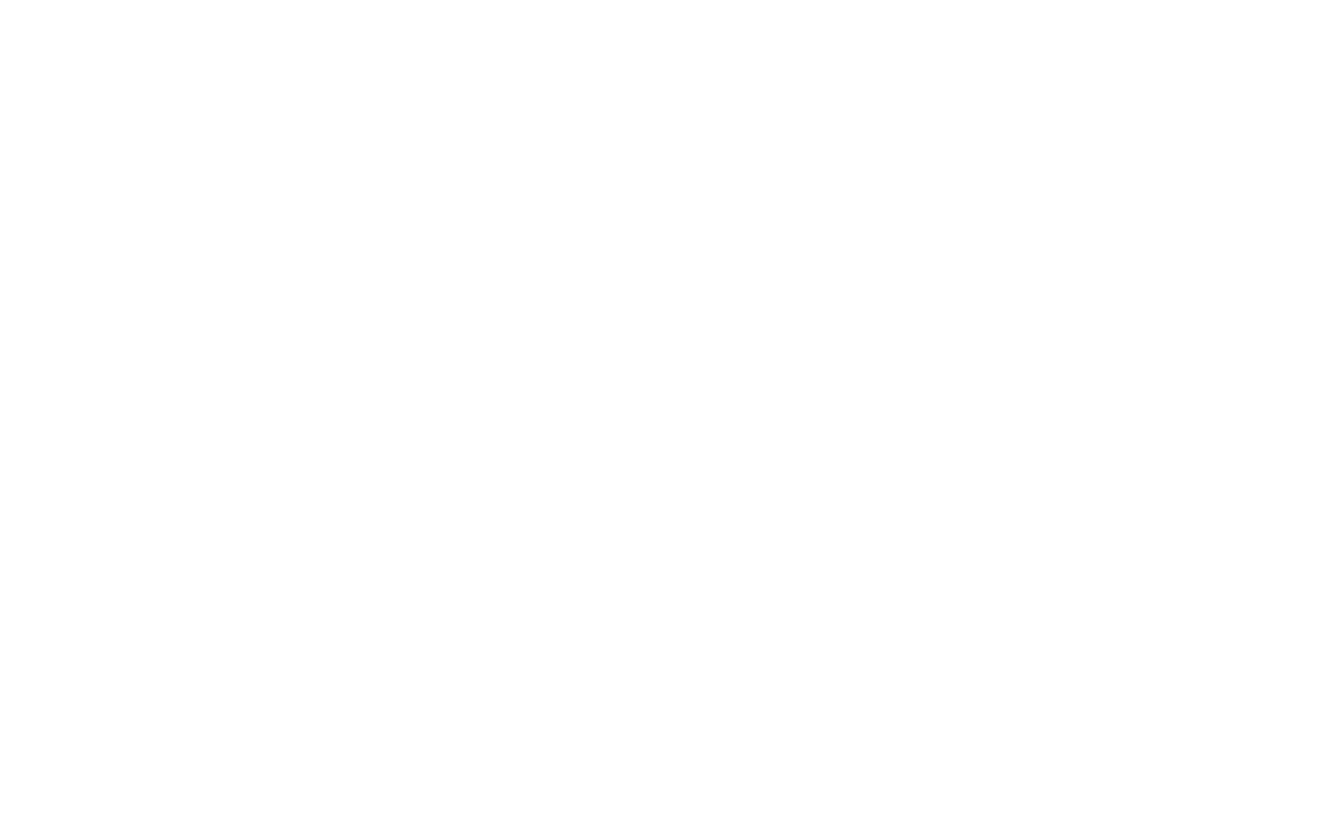
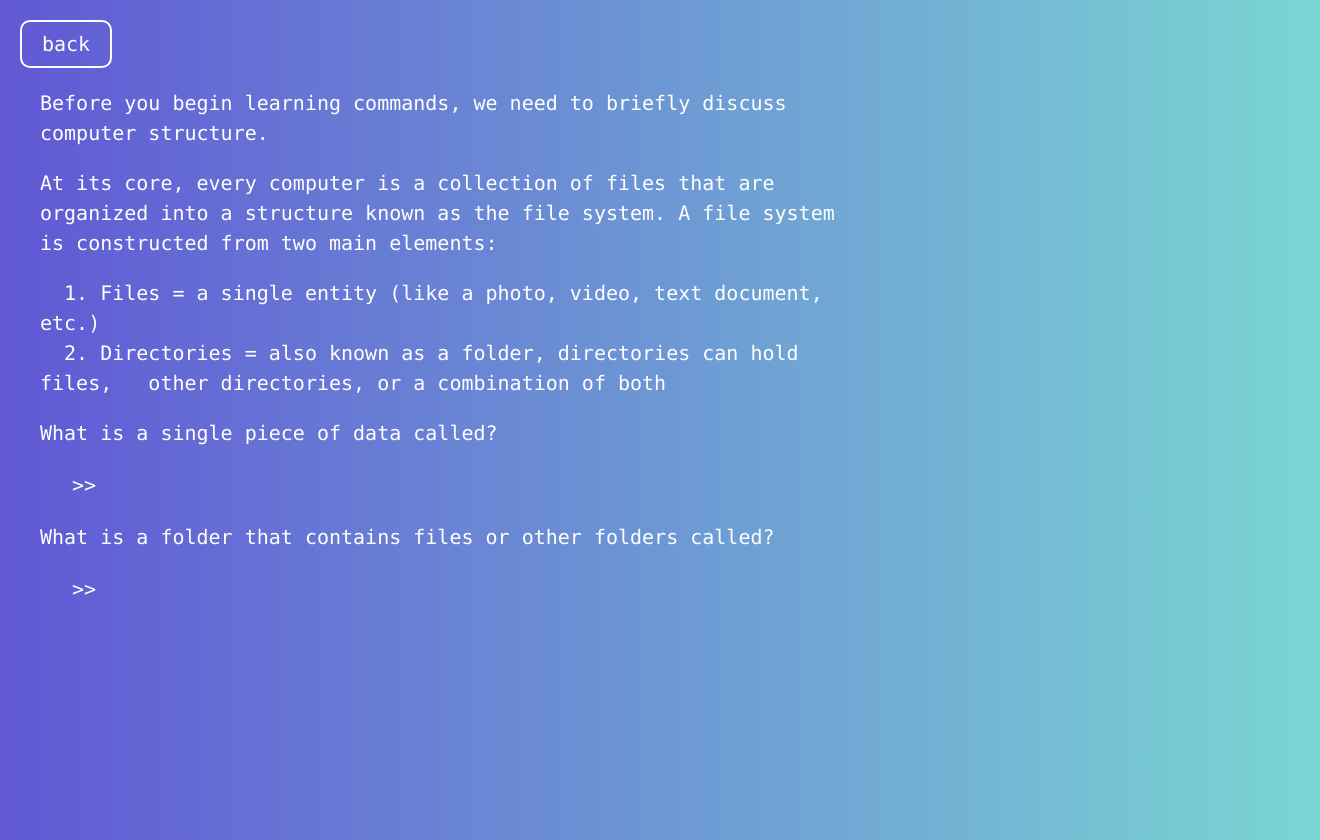
Before and after one commit to AlexiAndAbi/Navigator, a React (Vite) app in the folder Navigator/: page /Unit1-Level1-Page3 in a window 1280 px wide. Before the commit this address had no page. Shown: the whole page, 1320 px wide, since content can reach past the window. Before the commit the page ends 800 px from the top, so only its background shows below. Built offline with nearby package versions, Linux system fonts and the light colour scheme.

Commit message:
level1 pages 2-4

```diff
--- a/Navigator/src/App.jsx
+++ b/Navigator/src/App.jsx
@@ -3,7 +3,9 @@ import reactLogo from './assets/react.svg'
 import viteLogo from '/vite.svg'
 import './App.css'
 import Unit1 from "./pages/unit1/unit1";
-import Level2 from "./pages/unit1/Level2";
+import Page2 from "./pages/unit1/page2";
+import Page3 from "./pages/unit1/page3";
+import Page4 from "./pages/unit1/page4";
 import  Homepage  from "./pages/Homepage/Homepage";
 import TableContents from "./pages/TableContents/TableContents";
 import Testing from "./pages/Testing/Testing";
@@ -20,7 +22,9 @@ function App() {
         <Route path="/" element={<Homepage />} /> {/* Set the Home component for the root path */}
         <Route path="/Table-Of-Contents" element={<TableContents />} /> {/* Set the Home component for the root path */}
         <Route path="/Unit1-Level1" element= {<Unit1 />} />
-        <Route path="/Unit1-Level2" element={<Level2 />} />
+        <Route path="/Unit1-Level1-Page2" element={<Page2 />} />
+        <Route path="/Unit1-Level1-Page3" element={<Page3 />} />
+        <Route path="/Unit1-Level1-Page4" element={<Page4 />} />
         <Route path="/Testing" element= {<Testing />} />
         <Route path="/Prompts" element= {<Prompts />} />
         <Route path="/Unit1-Contents" element= {<Unit1contents />} />
--- a/Navigator/src/pages/unit1/Level2.jsx
+++ b/Navigator/src/pages/unit1/page2.jsx
@@ -2,7 +2,7 @@ import React, { useState } from 'react';
 import './unit1.css';
 import { useNavigate } from 'react-router-dom';
 
-function Level2() {
+function Page2() {
   const navigate = useNavigate();
   const [userInput, setUserInput] = useState(''); // State to store user input
   const [showContinue, setShowContinue] = useState(false); // State to manage the visibility of the Continue button
@@ -17,8 +17,12 @@ function Level2() {
     navigate('/Unit1-Level1');
   };
 
+  const handleNavigation2 = () => {
+    navigate('/Unit1-Level1-page3');
+  };
+
   const handleKeyPress = (e) => {
-    if (e.key === 'Enter') {
+    if (e.key === 'Enter' || e.key === 'Tab') {
       checkAnswer(); // Check answer when Enter is pressed
     }
   };
@@ -46,7 +50,7 @@ function Level2() {
                 type="text"
                 style={{
                   fontSize: "20px",
-                  color: "white"
+                  color: "white",
                 }}
                 className="input-box"
                 value={userInput}
@@ -57,7 +61,7 @@ function Level2() {
         {/* Feedback displayed below */}
         {/* Show the Continue button if the answer is correct */}
         {showContinue && (
-          <button className="navigate-button fade-in" style={{ border: '2px solid white' }}>
+          <button className="navigate-button fade-in" onClick={handleNavigation2} style={{ border: '2px solid white' }}>
             continue
           </button>
         )}
@@ -66,4 +70,4 @@ function Level2() {
   );
 }
 
-export default Level2;
+export default Page2;
--- /dev/null
+++ b/Navigator/src/pages/unit1/page3.jsx
@@ -0,0 +1,98 @@
+import React, { useState } from 'react';
+import './unit1.css';
+import { useNavigate } from 'react-router-dom';
+
+function Page3() {
+  const navigate = useNavigate();
+  const [answers, setAnswers] = useState({ question1: '', question2: '' }); // State for both questions
+  const [correctAnswers, setCorrectAnswers] = useState({ question1: false, question2: false }); // Track correctness of each question
+
+  const acceptableAnswersQ1 = ["file"]; // Acceptable answers for Question 1
+  const acceptableAnswersQ2 = ["directory", "folder"]; // Acceptable answers for Question 2
+
+  const handleInputChange = (e, questionKey) => {
+    setAnswers({ ...answers, [questionKey]: e.target.value }); // Update the state for the specific question
+  };
+
+  const handleKeyPress = (e, questionKey, acceptableAnswers) => {
+    if (e.key === 'Enter' || e.key === 'Tab') {
+      checkAnswer(questionKey, acceptableAnswers);
+    }
+  };
+
+  const checkAnswer = (questionKey, acceptableAnswers) => {
+    if (acceptableAnswers.some(answer => answers[questionKey].toLowerCase().trim() === answer)) {
+      setCorrectAnswers({ ...correctAnswers, [questionKey]: true }); // Mark the question as correct
+    } else {
+      setAnswers({ ...answers, [questionKey]: '' }); // Clear the input field for incorrect answers
+    }
+  };
+
+  const handleNavigation = () => {
+    navigate('/Unit1-Level1-page2');
+  };
+
+    const handleNavigation2 = () => {
+        navigate('/Unit1-Level1-page4');
+    };
+
+  const allCorrect = Object.values(correctAnswers).every(Boolean); // Check if all questions are correct
+
+  return (
+    <div className="gradient_background">
+      <button className="navigate-button" onClick={handleNavigation} style={{ border: '2px solid white' }}>
+        back
+      </button>
+      <div className="content">
+        <p>Before you begin learning commands, we need to briefly discuss computer structure.</p>
+        <p>At its core, every computer is a collection of files that are organized into a structure known as the file system. A file system is constructed from two main elements:</p>
+        <p>
+          &emsp;&emsp;1. Files = a single entity (like a photo, video, text document, etc.)<br/>
+          &emsp;&emsp;2. Directories = also known as a folder, directories can hold files, &emsp;&emsp;other directories, or a combination of both
+        </p>
+        <p>What is a single piece of data called?</p>
+        <div className="command-line">
+          <span className="directory-prompt">{`>>`}</span>
+          <input
+            type="text"
+            style={{
+                fontSize: "20px",
+                color: "white"
+              }}
+            className="input-box"
+            value={answers.question1}
+            onChange={(e) => handleInputChange(e, 'question1')}
+            onKeyDown={(e) => handleKeyPress(e, 'question1', acceptableAnswersQ1)}
+            disabled={correctAnswers.question1} // Disable if answered correctly
+          />
+        </div>
+
+        <p>What is a folder that contains files or other folders called?</p>
+        <div className="command-line">
+          <span className="directory-prompt">{`>>`}</span>
+          <input
+            type="text"
+            style={{
+                fontSize: "20px",
+                color: "white",
+              }}
+            className="input-box"
+            value={answers.question2}
+            onChange={(e) => handleInputChange(e, 'question2')}
+            onKeyDown={(e) => handleKeyPress(e, 'question2', acceptableAnswersQ2)}
+            disabled={correctAnswers.question2} // Disable if answered correctly
+          />
+        </div>
+
+        {/* Show the Continue button if all answers are correct */}
+        {allCorrect && (
+          <button className="navigate-button fade-in" onClick={handleNavigation2} style={{ border: '2px solid white', marginTop: '20px' }}>
+            continue
+          </button>
+        )}
+      </div>
+    </div>
+  );
+}
+
+export default Page3;
--- /dev/null
+++ b/Navigator/src/pages/unit1/page4.jsx
@@ -0,0 +1,93 @@
+import React, { useState } from 'react';
+import './unit1.css';
+import { useNavigate } from 'react-router-dom';
+
+function Page4() {
+  const navigate = useNavigate();
+  const [answers, setAnswers] = useState({ question1: '', question2: '' }); // State for both questions
+  const [correctAnswers, setCorrectAnswers] = useState({ question1: false, question2: false }); // Track correctness of each question
+
+  const acceptableAnswersQ1 = ["/"]; // Acceptable answers for Question 1
+  const acceptableAnswersQ2 = ["~"]; // Acceptable answers for Question 2
+
+  const handleInputChange = (e, questionKey) => {
+    setAnswers({ ...answers, [questionKey]: e.target.value }); // Update the state for the specific question
+  };
+
+  const handleKeyPress = (e, questionKey, acceptableAnswers) => {
+    if (e.key === 'Enter' || e.key === 'Tab') {
+      checkAnswer(questionKey, acceptableAnswers);
+    }
+  };
+
+  const checkAnswer = (questionKey, acceptableAnswers) => {
+    if (acceptableAnswers.some(answer => answers[questionKey].toLowerCase().trim() === answer)) {
+      setCorrectAnswers({ ...correctAnswers, [questionKey]: true }); // Mark the question as correct
+    } else {
+      setAnswers({ ...answers, [questionKey]: '' }); // Clear the input field for incorrect answers
+    }
+  };
+
+  const handleNavigation = () => {
+    navigate('/Unit1-Level1-page3');
+  };
+
+    const handleNavigation2 = () => {
+        navigate('/Unit1-Level1-page5');
+    };
+
+  const allCorrect = Object.values(correctAnswers).every(Boolean); // Check if all questions are correct
+
+  return (
+    <div className="gradient_background">
+      <button className="navigate-button" onClick={handleNavigation} style={{ border: '2px solid white' }}>
+        back
+      </button>
+      <div className="content">
+        <p>The Root<br/>&emsp;&emsp;The file system starts with a directory called the “root directory”. The root directory is denoted by the / symbol. This is where all files and directories originate from. We say that the root is at the “top” of the file system and everything else is “under” or “within” the root directory.</p>
+        <p>What symbol represents the root directory?</p>
+        <div className="command-line">
+          <span className="directory-prompt">{`>>`}</span>
+          <input
+            type="text"
+            style={{
+                fontSize: "20px",
+                color: "white"
+              }}
+            className="input-box"
+            value={answers.question1}
+            onChange={(e) => handleInputChange(e, 'question1')}
+            onKeyDown={(e) => handleKeyPress(e, 'question1', acceptableAnswersQ1)}
+            disabled={correctAnswers.question1} // Disable if answered correctly
+          />
+        </div>
+        <p>The Home Directory<br/>&emsp;&emsp;Somewhere under the root directory there is your “home directory”.  The home directory is denoted by the ~ symbol. When you open the terminal on your computer, the command line automatically starts at the home directory. In this game we will assume all commands are given starting at the home directory.</p>
+        <p>What symbol represents the home directory?</p>
+        <div className="command-line">
+          <span className="directory-prompt">{`>>`}</span>
+          <input
+            type="text"
+            style={{
+                fontSize: "20px",
+                color: "white",
+              }}
+            className="input-box"
+            value={answers.question2}
+            onChange={(e) => handleInputChange(e, 'question2')}
+            onKeyDown={(e) => handleKeyPress(e, 'question2', acceptableAnswersQ2)}
+            disabled={correctAnswers.question2} // Disable if answered correctly
+          />
+        </div>
+
+        {/* Show the Continue button if all answers are correct */}
+        {allCorrect && (
+          <button className="navigate-button fade-in" onClick={handleNavigation2} style={{ border: '2px solid white', marginTop: '20px' }}>
+            continue
+          </button>
+        )}
+      </div>
+    </div>
+  );
+}
+
+export default Page4;
--- a/Navigator/src/pages/unit1/unit1.jsx
+++ b/Navigator/src/pages/unit1/unit1.jsx
@@ -6,7 +6,7 @@ function Unit1() {
   const navigate = useNavigate();
 
   const handleNavigation = () => {
-    navigate('/Unit1-Level2');
+    navigate('/Unit1-Level1-page2');
   };
 
   return (
```
